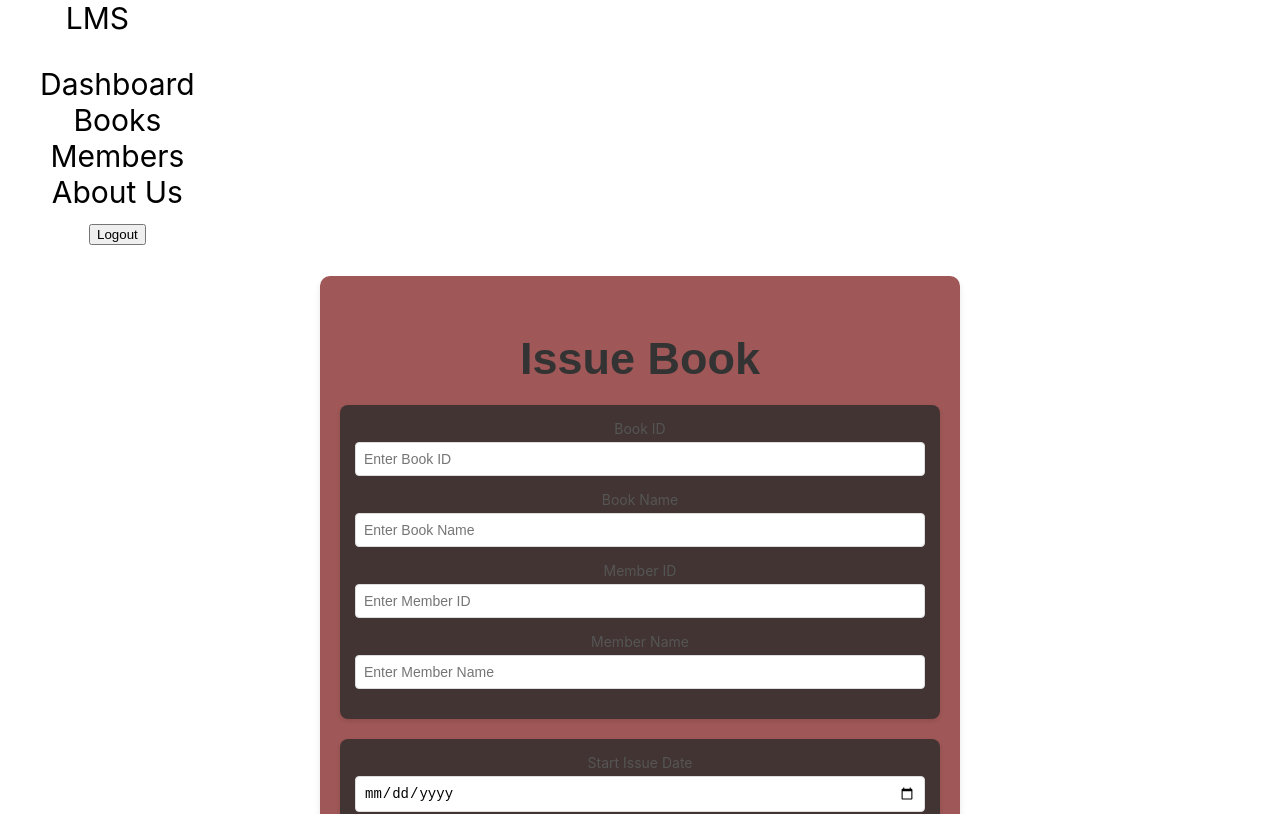
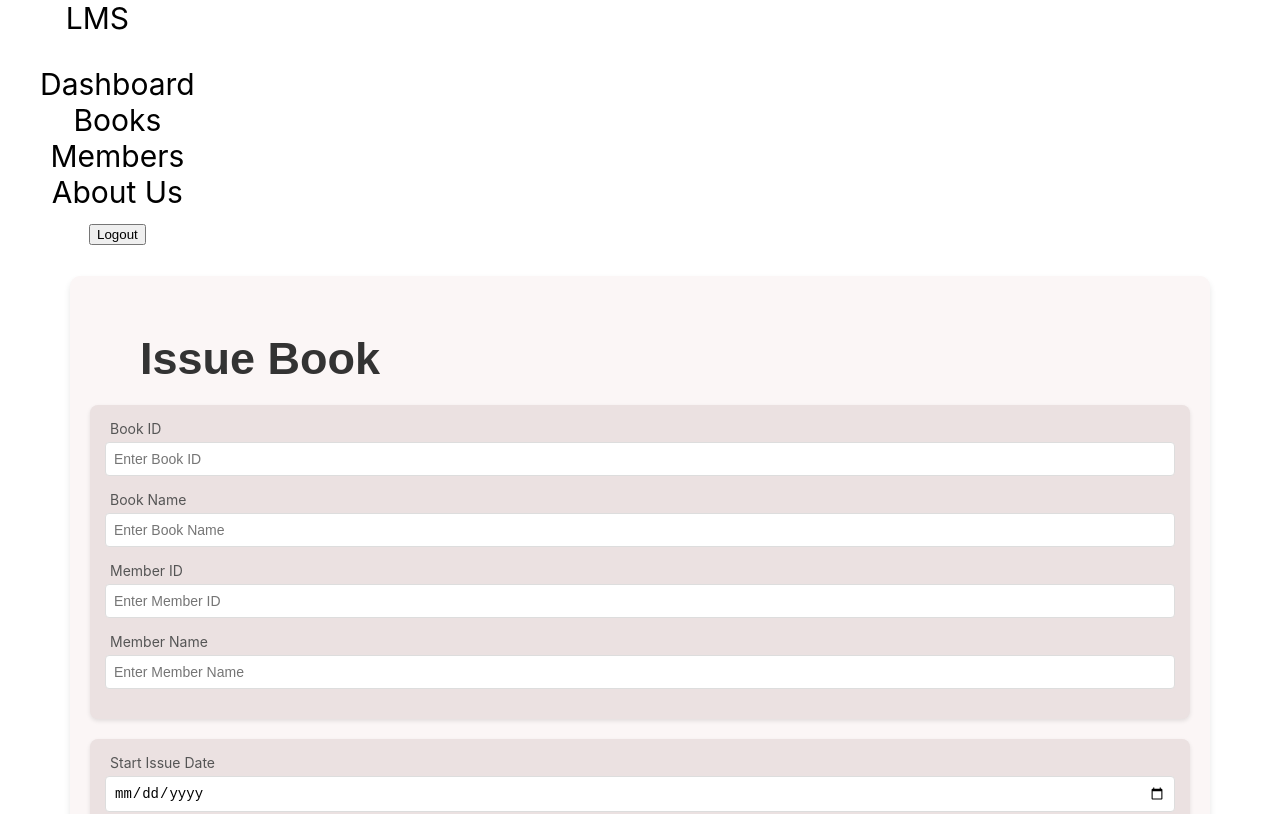
Before and after one commit to KushaRa/LMS-KaragasthalawaMV, a React (Create React App) app: page / in a window 1280 px wide. Shown: the top 814 px of the page. Built offline with nearby package versions, Linux system fonts and the light colour scheme.

Commit message:
changes in issueBook.css

```diff
--- a/src/components/issueBook/issueBook.css
+++ b/src/components/issueBook/issueBook.css
@@ -1,27 +1,32 @@
 /* General Container Styling */
 .issue-book-container {
-  background-color: #9f5757;
+  background-color: #fbf6f6;
   padding: 20px;
   border-radius: 10px;
-  max-width: 600px;
+  max-width: 1100px;
   margin: auto;
   box-shadow: 0 4px 6px rgba(0, 0, 0, 0.1);
+
+
 }
 
 .issue-book-title {
-  text-align: center;
+  text-align: left;
   color: #333;
   margin-bottom: 20px;
   font-family: 'Arial', sans-serif;
+  margin-left: 50px;
 }
 
 /* Form Sections */
 .form-section {
-  background-color: #433434;
+  background-color: #ebe1e1;
   padding: 15px;
   border-radius: 8px;
   box-shadow: 0 2px 4px rgba(0, 0, 0, 0.1);
   margin-bottom: 20px;
+
+
 }
 
 /* Input Group Styling */
@@ -29,12 +34,16 @@
   display: flex;
   flex-direction: column;
   margin-bottom: 15px;
+
+  flex: 1;
 }
 
 .input-group label {
   margin-bottom: 5px;
   font-size: 14px;
   color: #555;
+  text-align: left;
+  margin-left: 5px;
 }
 
 .input-group input {
@@ -59,5 +68,5 @@
 }
 
 .issue-book-button:hover {
-  background-color: #dc6200;
+  background-color: #e18a44;
 }
```
